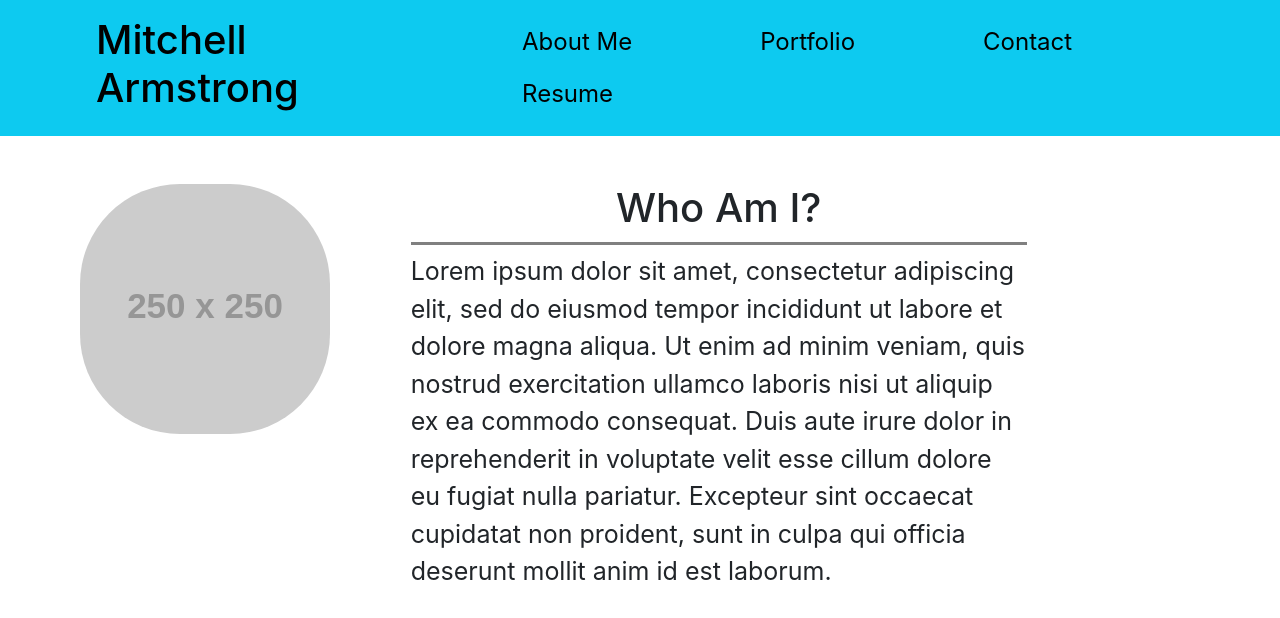
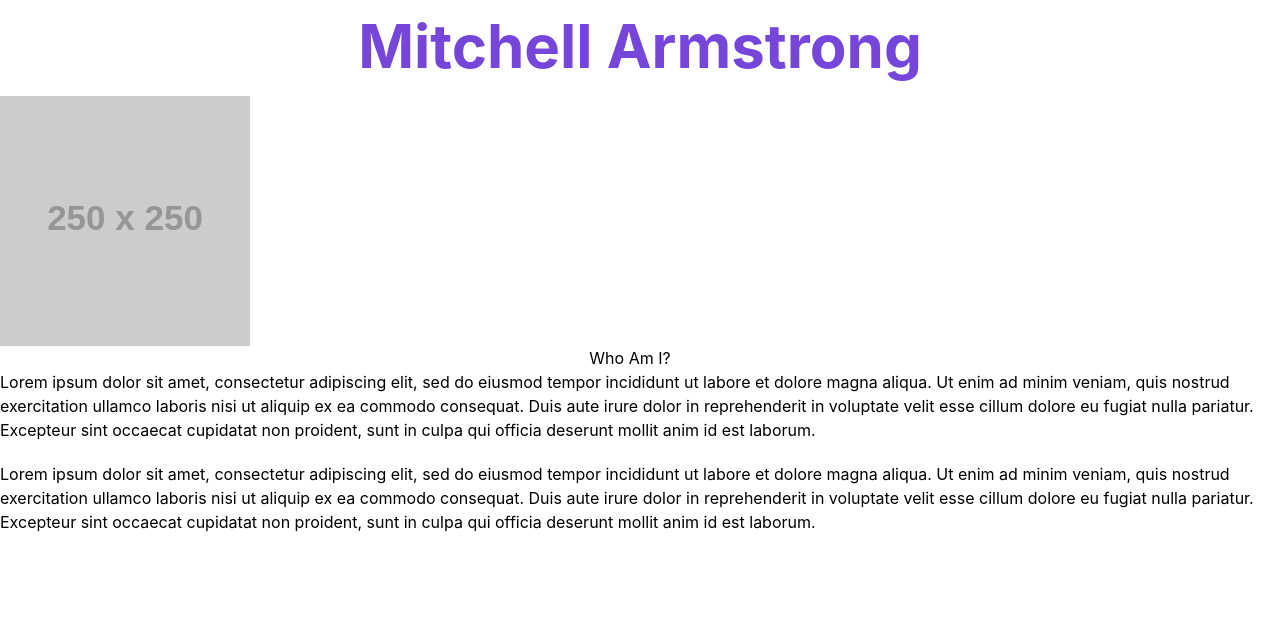
Before and after one commit to ScarElite/professional-portfolio, a React (Create React App) app: page / in a window 1280 px wide. Shown: the top 618 px of the page. Built offline with nearby package versions, Linux system fonts and the light colour scheme.

Commit message:
Changed the Nav component to be a Header component and took reaactstrap and bootstrap away and added tailwindcss for the styling instead

```diff
--- /dev/null
+++ b/postcss.config.js
@@ -0,0 +1,6 @@
+module.exports = {
+  plugins: {
+    tailwindcss: {},
+    autoprefixer: {},
+  },
+}
--- a/public/index.html
+++ b/public/index.html
@@ -24,7 +24,6 @@
       work correctly both with client-side routing and a non-root public URL.
       Learn how to configure a non-root public URL by running `npm run build`.
     -->
-    <link href="https://cdn.jsdelivr.net/npm/bootstrap@5.2.3/dist/css/bootstrap.min.css" rel="stylesheet" integrity="sha384-rbsA2VBKQhggwzxH7pPCaAqO46MgnOM80zW1RWuH61DGLwZJEdK2Kadq2F9CUG65" crossorigin="anonymous">
     <title>React App</title>
   </head>
   <body>
@@ -40,6 +39,5 @@
       To begin the development, run `npm start` or `yarn start`.
       To create a production bundle, use `npm run build` or `yarn build`.
     -->
-    <script src="https://cdn.jsdelivr.net/npm/bootstrap@5.2.3/dist/js/bootstrap.bundle.min.js" integrity="sha384-kenU1KFdBIe4zVF0s0G1M5b4hcpxyD9F7jL+jjXkk+Q2h455rYXK/7HAuoJl+0I4" crossorigin="anonymous"></script>
   </body>
 </html>
--- a/src/App.css
+++ b/src/App.css
@@ -1,3 +1,7 @@
+:root {
+  --primary: #7645d9;
+}
+
 .App {
   text-align: center;
 }
@@ -17,25 +21,6 @@
   color: #61dafb;
 }
 
-.nav-link {
-  color: black;
+.title-header {
+  color: var(--primary);
 }
-
-.nav-link:hover {
-  color: white;
-}
-
-.personal-image {
-  border-radius: 40%;
-  max-width: 250px;
-  max-height: 250px;
-}
-
-.about-title {
-border-bottom: 3px solid gray;
-padding-bottom: 10px;
-}
-
-.about-paragraph-1 {
-  font-size: 25px;
-}
--- a/src/App.js
+++ b/src/App.js
@@ -1,13 +1,15 @@
 import React from "react";
 import "./App.css";
 import About from "./components/About";
-import Navigation from "./components/Nav";
+import About2 from "./components/About2";
+import Header from "./components/Header";
 
 function App() {
   return (
     <div>
-      <Navigation></Navigation>
+      <Header></Header>
       <About></About>
+      <About2></About2>
     </div>
   );
 }
--- /dev/null
+++ b/src/components/About2/index.js
@@ -0,0 +1,21 @@
+import React from "react";
+
+function About2() {
+  return (
+    <div>
+      <section className="about-paragraph-2">
+        <p>
+          Lorem ipsum dolor sit amet, consectetur adipiscing elit, sed do
+          eiusmod tempor incididunt ut labore et dolore magna aliqua. Ut enim ad
+          minim veniam, quis nostrud exercitation ullamco laboris nisi ut
+          aliquip ex ea commodo consequat. Duis aute irure dolor in
+          reprehenderit in voluptate velit esse cillum dolore eu fugiat nulla
+          pariatur. Excepteur sint occaecat cupidatat non proident, sunt in
+          culpa qui officia deserunt mollit anim id est laborum.
+        </p>
+      </section>
+    </div>
+  );
+}
+
+export default About2;
--- /dev/null
+++ b/src/components/Header/index.js
@@ -0,0 +1,13 @@
+import React, { useState } from "react";
+
+function Header() {
+  return (
+    <div>
+      <header className="text-center text-6xl mt-4 font-bold title-header">
+        Mitchell Armstrong
+      </header>
+    </div>
+  );
+}
+
+export default Header;
--- a/src/components/Nav/index.js
+++ /dev/null
@@ -1,34 +0,0 @@
-import React, { useState } from "react";
-import { Nav, NavItem, NavLink } from "reactstrap";
-
-function Navigation() {
-  return (
-    <div className="d-flex align-items-center justify-content-between px-5 py-3 bg-info">
-      <header className="d-flex mx-5">
-        <h1>
-          <a href="/" className="nav-link">
-            Mitchell Armstrong
-          </a>
-        </h1>
-      </header>
-      <Nav>
-        <NavItem className="px-5 fs-4">
-          <NavLink href="#about" className="nav-link">
-            About Me
-          </NavLink>
-        </NavItem>
-        <NavItem className="px-5 fs-4">
-          <NavLink href="#portfolio">Portfolio</NavLink>
-        </NavItem>
-        <NavItem className="px-5 fs-4">
-          <NavLink href="#contact">Contact</NavLink>
-        </NavItem>
-        <NavItem className="px-5 fs-4">
-          <NavLink href="#resume">Resume</NavLink>
-        </NavItem>
-      </Nav>
-    </div>
-  );
-}
-
-export default Navigation;
--- a/src/index.css
+++ b/src/index.css
@@ -1,3 +1,7 @@
+@tailwind base;
+@tailwind components;
+@tailwind utilities;
+
 body {
   margin: 0;
   font-family: -apple-system, BlinkMacSystemFont, 'Segoe UI', 'Roboto', 'Oxygen',
--- a/src/index.js
+++ b/src/index.js
@@ -1,6 +1,5 @@
 import React from "react";
 import ReactDOM from "react-dom/client";
-import "bootstrap/dist/css/bootstrap.min.css";
 import "./index.css";
 import App from "./App";
 import reportWebVitals from "./reportWebVitals";
--- /dev/null
+++ b/tailwind.config.js
@@ -0,0 +1,8 @@
+/** @type {import('tailwindcss').Config} */
+module.exports = {
+  content: ["./src/**/*.{js,jsx,ts,tsx}", "./components/**/*.{js,jsx,ts,tsx}"],
+  theme: {
+    extend: {},
+  },
+  plugins: [],
+};
```
Also changed, not shown: package.json (+6 -2 lines), 1 other file (tests, documents, lock files or other folders).
